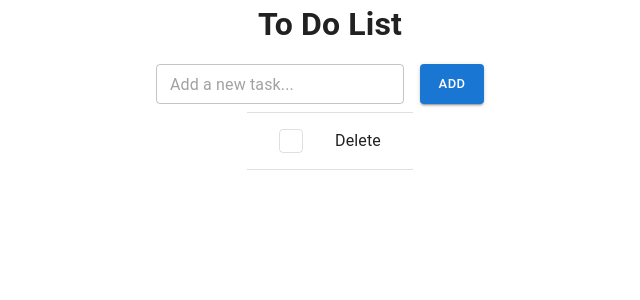
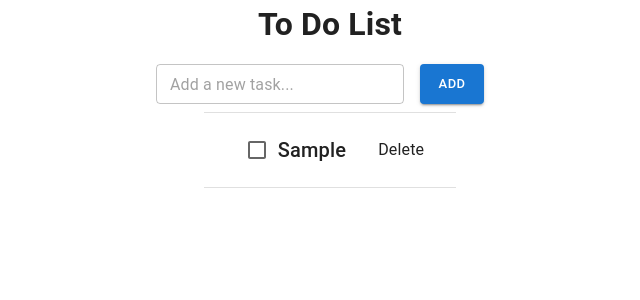
Before and after one commit to smc8501/ToDoList, a React (Vite) app in the folder todolist/: page / in a window 1280 px wide. Both pictures are taken after typing "Sample" into the empty fields and a click on the button "ADD". Shown: the top 300 px of the page, without its empty margins (310-950 px from the left). Built offline with nearby package versions, Linux system fonts and the light colour scheme.

Commit message:
Add Checkbox and todo title

```diff
--- a/todolist/src/components/ToDoItem.jsx
+++ b/todolist/src/components/ToDoItem.jsx
@@ -1,16 +1,16 @@
 import { useDispatch } from 'react-redux';
-import {deleteTodo} from './ToDoSlice';
+import {toggleTodo, deleteTodo} from './ToDoSlice';
 import './Components.css';
-import { Divider, List, ListItem, ListItemButton, ToggleButton, Box} from '@mui/material';
+import { Divider, List, ListItem, ListItemButton, Checkbox, Box, Typography} from '@mui/material';
 
 const ToDoItem = ({todo}) => {
     const dispatch = useDispatch();
 
 
 
-    // const handleToggleTodo = (todoId) => {
-    //     dispatch(toggleTodo(todoId));
-    // }
+    const handleToggleTodo = (todoId) => {
+        dispatch(toggleTodo(todoId));
+    }
 
 
     const handleDeleteTodo = (todoId) => {
@@ -22,8 +22,10 @@ const ToDoItem = ({todo}) => {
                 <Divider aria-hidden="true"/>
                 <ListItem>
                     <ListItemButton>
-                        <ToggleButton
-                        value="check"></ToggleButton>
+                        <Checkbox
+                        onChange={handleToggleTodo}
+                        />
+                        <Typography variant="h6">{todo.text}</Typography>
                     </ListItemButton>
                     <ListItemButton type="text" onClick={() => handleDeleteTodo(todo.id)} className="delete-item-btn">
                         Delete
```
